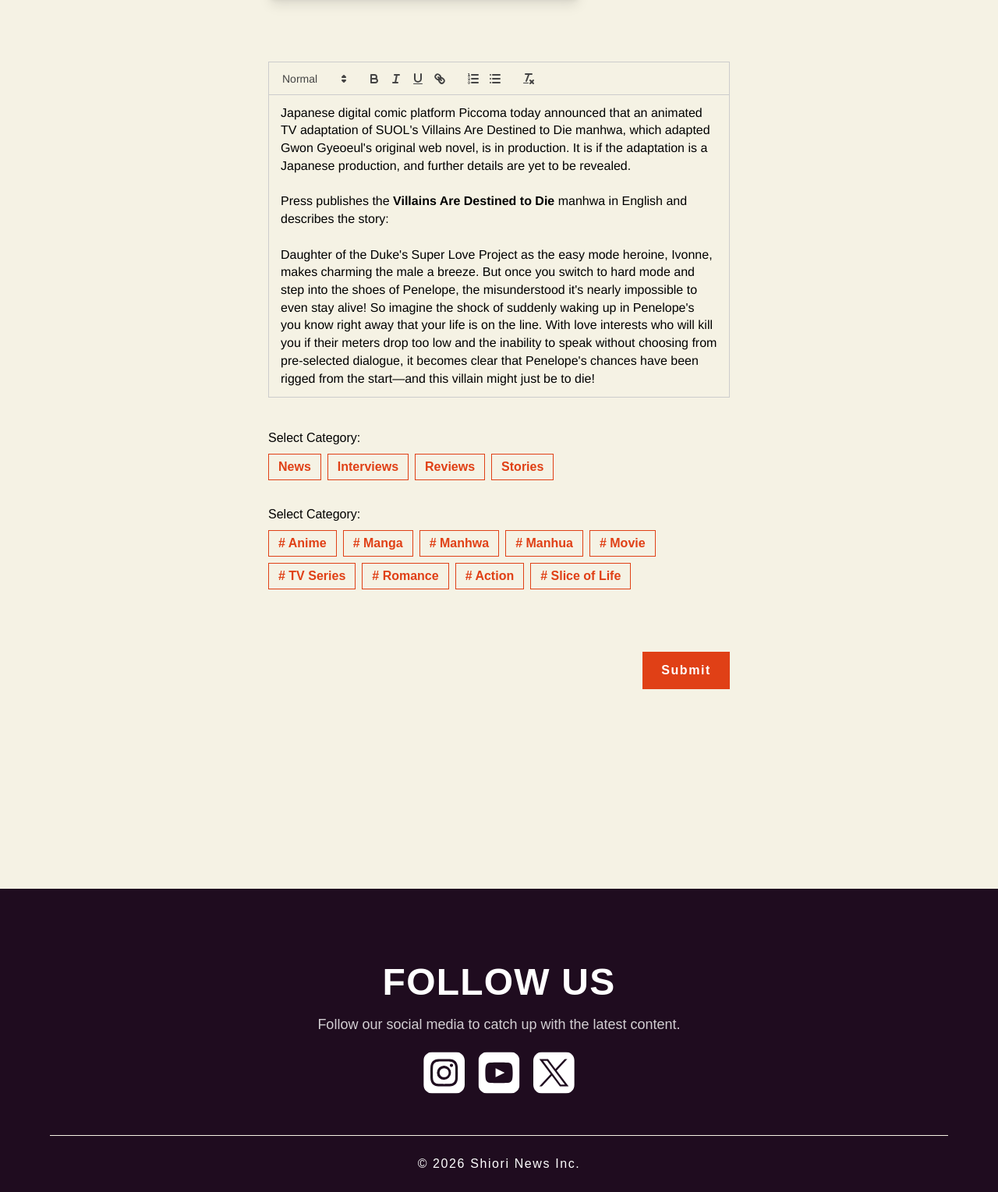
After one commit to wein1m/cms-blog, a PHP site: page /new-story.php in a window 1280 px wide. The commit adds this page. Shown: the part 706-2235 px from the top of the page at 78% size. Run offline with PHP 8.4, Linux system fonts and the light colour scheme; some libraries are stand-ins or nearby versions; some web fonts are replaced.

Commit message:
style: add create post form UI

```diff
--- a/src/head.php
+++ b/src/head.php
@@ -1,13 +1,15 @@
 <!doctype html>
 <html lang="en">
+
 <head>
     <meta charset="UTF-8" />
     <meta name="viewport" content="width=device-width, initial-scale=1.0" />
     <link rel="stylesheet" href="output.css" />
 </head>
+
 <body>
 
-  <nav class="sticky top-0 w-full flex items-center justify-between px-24 py-4 border-b bg-bg border-black/10">
+    <nav class="sticky top-0 z-[999] w-full flex items-center justify-between px-24 py-4 border-b bg-bg border-black/10">
         <div class="flex items-center">
             <img src="../assets/logo/shiori-nobg.png" class="h-16 mr-10" />
             <ul>
@@ -18,8 +20,16 @@
                     <a href="#">Contact</a>
                 </li>
         </div>
-      <div class="bg-primary text-white text-lg tracking-wider font-bold px-7 py-3">
+        <!-- <div class="bg-primary text-white text-lg tracking-wider font-bold px-7 py-3">
         <a>Login / Register</a>
+      </div> -->
+        <div class="">
+            <a href="./new-story.php" class="flex items-center gap-2 bg-primary text-white text-lg tracking-wider font-bold px-6 py-3">
+                <svg xmlns="http://www.w3.org/2000/svg" width="20" height="20" viewBox="0 0 24 24">
+                    <path fill="currentColor" stroke="currentColor" stroke-linecap="round" stroke-linejoin="round" stroke-width="2"
+                        d="M12 5v14m-7-7h14" />
+                </svg>
+                Create</a>
         </div>
         </ul>
     </nav>
--- /dev/null
+++ b/src/new-story.php
@@ -0,0 +1,133 @@
+<?php
+include_once "head.php";
+
+// Categories & Tags example
+$categories = [
+    ["id" => 1, "name" => "News"],
+    ["id" => 2, "name" => "Interviews"],
+    ["id" => 3, "name" => "Reviews"],
+    ["id" => 4, "name" => "Stories"],
+];
+
+$tags = [
+    ["id" => 1, "name" => "Anime"],
+    ["id" => 2, "name" => "Manga"],
+    ["id" => 3, "name" => "Manhwa"],
+    ["id" => 4, "name" => "Manhua"],
+    ["id" => 5, "name" => "Movie"],
+    ["id" => 6, "name" => "TV Series"],
+    ["id" => 7, "name" => "Romance"],
+    ["id" => 8, "name" => "Action"],
+    ["id" => 9, "name" => "Slice of Life"],
+];
+
+// Contents example
+$prefill = [
+    "title" => "Star Detective Precure! Anime Film Announces Three Guest Cast Members",
+    "img_cover" => "https://a.storyblok.com/f/178900/960x540/be3a7827eb/detective-precure-film-guest-voice-cast.jpg/m/576x0/filters:quality(95)format(webp)",
+    "content" => "
+    <p>Japanese digital comic platform Piccoma today announced that an animated TV adaptation of SUOL's Villains Are Destined to Die manhwa, which adapted Gwon Gyeoeul's original web novel, is in production. It is if the adaptation is a Japanese production, and further details are yet to be revealed.</p><p><br></p><p> Press publishes the <strong>Villains Are Destined to Die</strong> manhwa in English and describes the story:</p><p><br></p><p> Daughter of the Duke's Super Love Project as the easy mode heroine, Ivonne, makes charming the male a breeze. But once you switch to hard mode and step into the shoes of Penelope, the misunderstood it's nearly impossible to even stay alive! So imagine the shock of suddenly waking up in Penelope's you know right away that your life is on the line. With love interests who will kill you if their meters drop too low and the inability to speak without choosing from pre-selected dialogue, it becomes clear that Penelope's chances have been rigged from the start—and this villain might just be to die!</p>
+    "
+]
+?>
+
+<link href="https://cdn.jsdelivr.net/npm/quill@2.0.3/dist/quill.snow.css" rel="stylesheet" />
+
+<section class="px-86 py-32">
+    <form action="" method="POST">
+        <input type="text" name="judul" placeholder="Untitled Article"
+            class="w-full text-5xl font-bold placeholder:text-black/30 overflow-x-visible!"
+            value="<?= $prefill['title'] ?>">
+        <div class="mt-12 mb-20">
+            <label class="text-lg font-semibold">Thumbnail</label>
+            <div class="-mt-4">
+                <input type="text" name="img_url" placeholder="Paste image URL..." value="<?= $prefill['img_cover'] ?>"
+                    class="w-full mt-3 bg-transparent border-b border-black/20 py-2">
+                <img src="<?= ($prefill['img_cover'] !== NULL ? $prefill['img_cover'] : "") ?>" class="mt-3 shadow-lg">
+            </div>
+        </div>
+
+        <!-- Quill Container -->
+        <div id="editor">
+            <div id="editor-container" class="text-9xl"><?= $prefill['content'] ?></div>
+        </div>
+
+        <div class="mt-10">
+            <h5 class="mb-2">Select Category:</h5>
+            <div class="flex flex-wrap gap-2">
+                <?php foreach ($categories as $cat): ?>
+                <button type="button" data-cat-id="<?= $cat['id'] ?>"
+                    class="category text-primary font-semibold px-3 py-1 border border-primary">
+                    <?= $cat["name"] ?>
+                </button>
+                <?php endforeach; ?>
+            </div>
+        </div>
+
+        <div class="mt-8">
+            <h5 class="mb-2">Select Category:</h5>
+            <div class="flex flex-wrap gap-2">
+                <?php foreach ($tags as $tag): ?>
+                <button type="button" data-tag-id="<?= $tag['id'] ?>"
+                    class="tag text-primary font-semibold px-3 py-1 border border-primary">
+                    # <?= $tag["name"] ?>
+                </button>
+                <?php endforeach; ?>
+            </div>
+        </div>
+
+        <div class="flex justify-end w-full mt-20">
+            <button type="submit" class=" bg-primary text-white tracking-widest px-6 py-3 font-bold">
+                Submit
+            </button>
+        </div>
+
+    </form>
+</section>
+
+<script src="https://cdn.jsdelivr.net/npm/quill@2.0.3/dist/quill.js"></script>
+
+<script>
+const quill = new Quill('#editor', {
+    placeholder: "Enter your stories here",
+    theme: 'snow'
+});
+
+const categories = document.querySelectorAll(".category");
+const tags = document.querySelectorAll(".tag");
+
+let selectedCategory = null;
+let selectedTags = [];
+
+categories.forEach(category => {
+    category.addEventListener("click", () => {
+        categories.forEach(cat => {
+            cat.classList.remove("bg-primary", "text-white");
+        });
+
+        category.classList.add("bg-primary", "text-white");
+
+        selectedCategory = category.dataset.catId;
+    });
+});
+
+tags.forEach(tag => {
+    tag.addEventListener("click", () => {
+        const tagId = tag.dataset.tagId;
+
+        tag.classList.toggle("bg-primary");
+        tag.classList.toggle("text-white");
+
+        if (tag.classList.contains("bg-primary")) {
+            // Add tag if selected
+            selectedTags.push(tagId);
+        } else {
+            // Remove tag if unselected
+            selectedTags = selectedTags.filter(id => id !== tagId);
+        }
+    });
+});
+</script>
+<?php
+include_once "foot.php";
+?>
--- a/src/output.css
+++ b/src/output.css
@@ -8,6 +8,7 @@
       "Segoe UI Symbol", "Noto Color Emoji";
     --font-mono: ui-monospace, SFMono-Regular, Menlo, Monaco, Consolas, "Liberation Mono",
       "Courier New", monospace;
+    --color-gray-400: oklch(70.7% 0.022 261.325);
     --color-gray-800: oklch(27.8% 0.033 256.848);
     --color-black: #000;
     --color-white: #fff;
@@ -24,6 +25,9 @@
     --text-5xl--line-height: 1;
     --text-6xl: 3.75rem;
     --text-6xl--line-height: 1;
+    --text-9xl: 8rem;
+    --text-9xl--line-height: 1;
+    --font-weight-normal: 400;
     --font-weight-medium: 500;
     --font-weight-semibold: 600;
     --font-weight-bold: 700;
@@ -32,8 +36,9 @@
     --tracking-widest: 0.1em;
     --leading-tight: 1.25;
     --leading-snug: 1.375;
-    --radius-2xl: 1rem;
     --radius-3xl: 1.5rem;
+    --default-transition-duration: 150ms;
+    --default-transition-timing-function: cubic-bezier(0.4, 0, 0.2, 1);
     --default-font-family: var(--font-sans);
     --default-mono-font-family: var(--font-mono);
     --color-bg: #f5f2e4;
@@ -229,17 +249,38 @@
   .mt-8 {
     margin-top: calc(var(--spacing) * 8);
   }
+  .mt-10 {
+    margin-top: calc(var(--spacing) * 10);
+  }
+  .mt-12 {
+    margin-top: calc(var(--spacing) * 12);
+  }
   .mt-14 {
     margin-top: calc(var(--spacing) * 14);
   }
   .mt-16 {
     margin-top: calc(var(--spacing) * 16);
   }
+  .mt-20 {
+    margin-top: calc(var(--spacing) * 20);
+  }
   .mt-24 {
     margin-top: calc(var(--spacing) * 24);
   }
   .mt-32 {
     margin-top: calc(var(--spacing) * 32);
+  }
+  .mr-0 {
+    margin-right: 0px;
+  }
+  .mr-0\.5 {
+    margin-right: calc(var(--spacing) * 0.5);
+  }
+  .mr-1 {
+    margin-right: var(--spacing);
+  }
+  .mr-2 {
+    margin-right: calc(var(--spacing) * 2);
   }
   .mr-10 {
     margin-right: calc(var(--spacing) * 10);
@@ -326,11 +355,17 @@
   .flex-row {
     flex-direction: row;
   }
+  .flex-wrap {
+    flex-wrap: wrap;
+  }
   .items-center {
     align-items: center;
   }
   .items-end {
     align-items: flex-end;
+  }
+  .items-start {
+    align-items: flex-start;
   }
   .justify-between {
     justify-content: space-between;
@@ -464,8 +523,8 @@
   .py-24 {
     padding-block: calc(var(--spacing) * 24);
   }
-  .pt-24 {
-    padding-top: calc(var(--spacing) * 24);
+  .py-32 {
+    padding-block: calc(var(--spacing) * 32);
   }
   .pb-0 {
     padding-bottom: 0px;
@@ -633,6 +727,9 @@ body {
       }
     }
   }
+}
+.ql-editor::before, .ql-editor p {
+  font-size: 1rem;
 }
 @property --tw-scale-x {
   syntax: "*";
@@ -736,6 +833,10 @@ body {
   inherits: false;
   initial-value: solid;
 }
+@property --tw-duration {
+  syntax: "*";
+  inherits: false;
+}
 @layer properties {
   @supports ((-webkit-hyphens: none) and (not (margin-trim: inline))) or ((-moz-orient: inline) and (not (color:rgb(from red r g b)))) {
     *, ::before, ::after, ::backdrop {
@@ -761,6 +862,7 @@ body {
       --tw-ring-offset-color: #fff;
       --tw-ring-offset-shadow: 0 0 #0000;
       --tw-outline-style: solid;
+      --tw-duration: initial;
     }
   }
 }
```
Also changed, not shown: other parts of src/output.css (+101 -39 lines), src/input.css (+9 -0 lines). Lines whose indentation alone changed are shown as unchanged.
